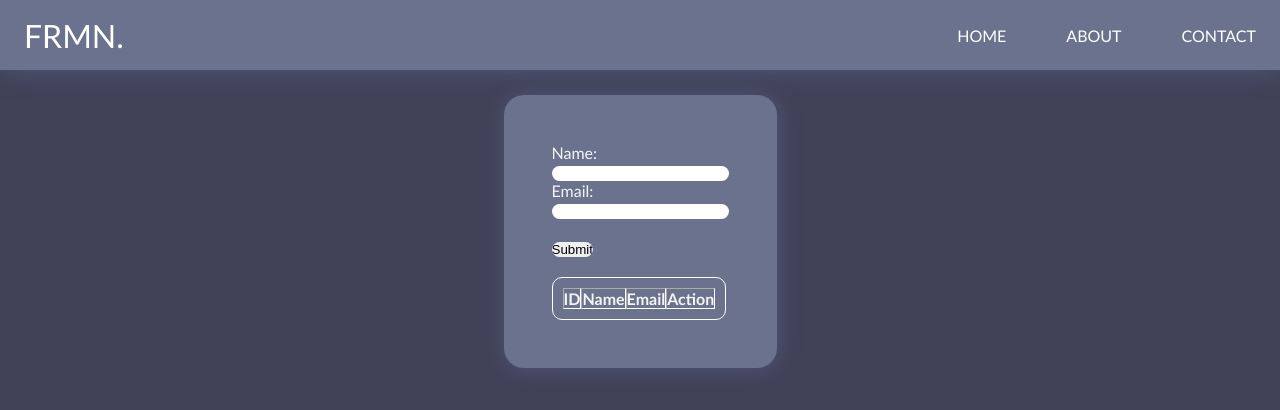
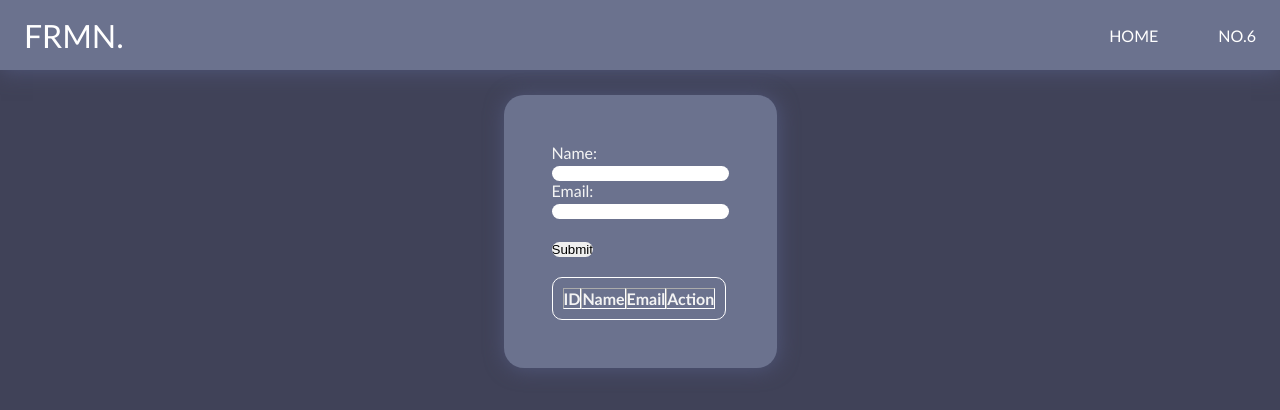
Before and after one commit to firmansubagjaa/fazztrack-week-4-, a plain HTML site: page no. 2 to 5/index.html in a window 1280 px wide. Drawn offline with Linux system fonts and the light colour scheme; no server answers.

Commit message:
some updates from styles

```diff
--- a/no. 2 to 5/index.html
+++ b/no. 2 to 5/index.html
@@ -19,11 +19,11 @@
           <a href="#" class="nav-link">HOME</a>
         </li>
         <li class="nav-item">
-          <a href="#" class="nav-link">ABOUT</a>
+          <a href="../no. 6/index.html" class="nav-link">NO.6</a>
         </li>
-        <li class="nav-item">
+        <!-- <li class="nav-item">
           <a href="#" class="nav-link">CONTACT</a>
-        </li>
+        </li> -->
       </ul>
 
       <div class="hamburger">
```
Also changed, not shown: no. 6/index.html (+2 -0 lines).
